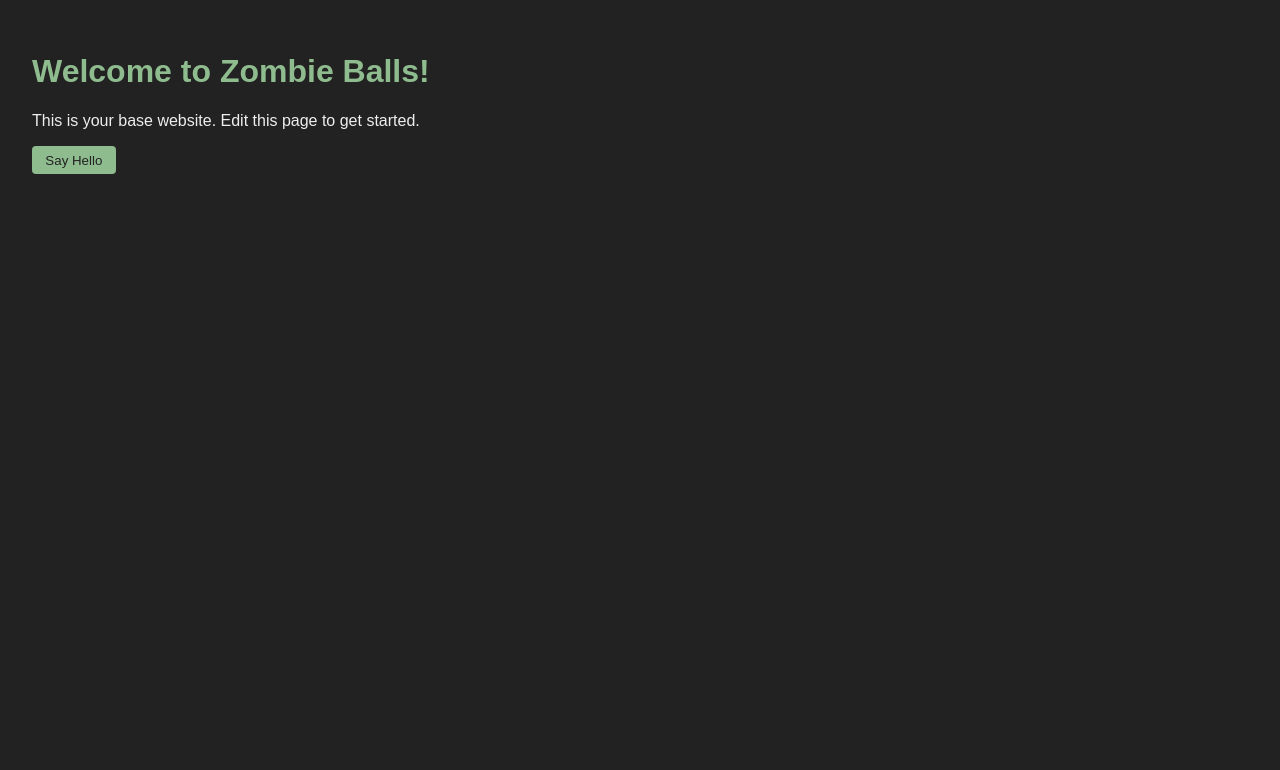
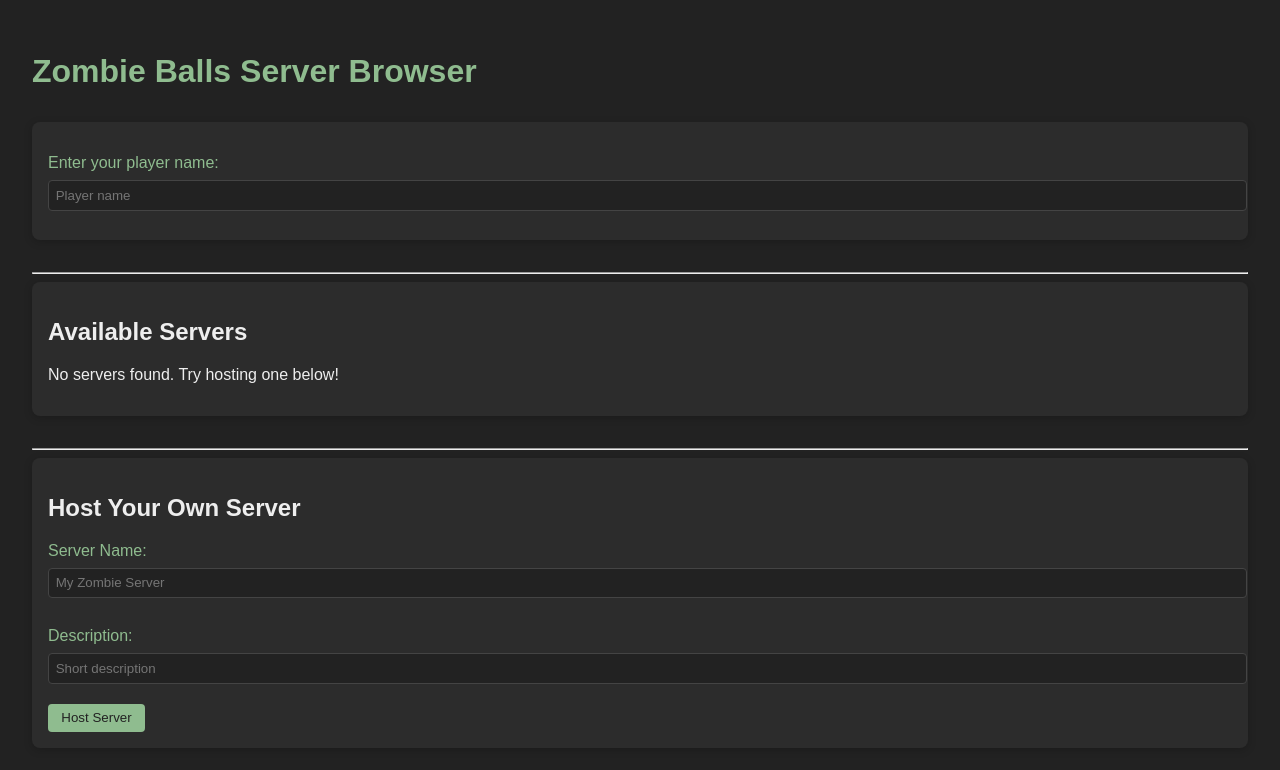
Before and after one commit to Bin2hellnbak/Zombie-Balls, a plain HTML site: page index.html in a window 1280 px wide. Drawn offline with Linux system fonts and the light colour scheme.

Commit message:
main page IO

```diff
--- a/index.html
+++ b/index.html
@@ -7,9 +7,27 @@
     <link rel="stylesheet" href="style.css">
 </head>
 <body>
-    <h1>Welcome to Zombie Balls!</h1>
-    <p>This is your base website. Edit this page to get started.</p>
-    <button id="helloBtn">Say Hello</button>
+    <h1>Zombie Balls Server Browser</h1>
+    <div class="player-section">
+        <label for="playerName">Enter your player name:</label>
+        <input type="text" id="playerName" placeholder="Player name">
+    </div>
+    <hr>
+    <div class="server-browser">
+        <h2>Available Servers</h2>
+        <div id="serversList">
+            <p>No servers found. Try hosting one below!</p>
+        </div>
+    </div>
+    <hr>
+    <div class="host-section">
+        <h2>Host Your Own Server</h2>
+        <label for="serverName">Server Name:</label>
+        <input type="text" id="serverName" placeholder="My Zombie Server">
+        <label for="serverDesc">Description:</label>
+        <input type="text" id="serverDesc" placeholder="Short description">
+        <button id="hostBtn">Host Server</button>
+    </div>
     <script src="script.js"></script>
 </body>
 </html>
--- a/script.js
+++ b/script.js
@@ -1,3 +1,43 @@
-document.getElementById('helloBtn').addEventListener('click', function() {
-    alert('Hello from Zombie Balls!');
+
+// Store servers in memory (mock)
+let servers = [];
+
+function renderServers() {
+    const serversList = document.getElementById('serversList');
+    serversList.innerHTML = '';
+    if (servers.length === 0) {
+        serversList.innerHTML = '<p>No servers found. Try hosting one below!</p>';
+        return;
+    }
+    servers.forEach((server, idx) => {
+        const div = document.createElement('div');
+        div.className = 'server-item';
+        div.innerHTML = `<strong>${server.name}</strong> <span>(${server.host})</span><br><em>${server.desc}</em>`;
+        serversList.appendChild(div);
+    });
+}
+
+document.getElementById('hostBtn').addEventListener('click', function() {
+    const playerName = document.getElementById('playerName').value.trim();
+    const serverName = document.getElementById('serverName').value.trim();
+    const serverDesc = document.getElementById('serverDesc').value.trim();
+    if (!playerName) {
+        alert('Please enter your player name.');
+        return;
+    }
+    if (!serverName) {
+        alert('Please enter a server name.');
+        return;
+    }
+    servers.push({
+        name: serverName,
+        desc: serverDesc,
+        host: playerName
+    });
+    renderServers();
+    document.getElementById('serverName').value = '';
+    document.getElementById('serverDesc').value = '';
 });
+
+// Initial render
+renderServers();
--- a/style.css
+++ b/style.css
@@ -7,6 +7,29 @@ body {
 }
 h1 {
     color: #8fbc8f;
+    margin-bottom: 1em;
+}
+.player-section, .host-section, .server-browser {
+    margin-bottom: 2em;
+    background: #2c2c2c;
+    padding: 1em;
+    border-radius: 8px;
+    box-shadow: 0 2px 8px #0003;
+}
+label {
+    display: block;
+    margin-top: 1em;
+    margin-bottom: 0.5em;
+    color: #8fbc8f;
+}
+input[type="text"] {
+    width: 100%;
+    padding: 0.5em;
+    margin-bottom: 1em;
+    border: 1px solid #444;
+    border-radius: 4px;
+    background: #222;
+    color: #eee;
 }
 button {
     padding: 0.5em 1em;
@@ -15,7 +38,11 @@ button {
     border: none;
     border-radius: 4px;
     cursor: pointer;
+    margin-top: 0.5em;
 }
 button:hover {
     background: #6e9c6e;
 }
+#serversList {
+    margin-top: 1em;
+}
```
